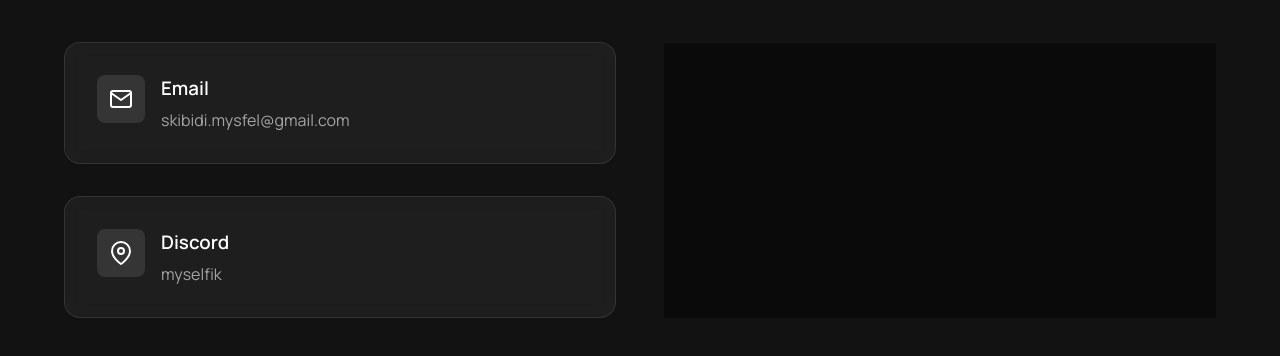
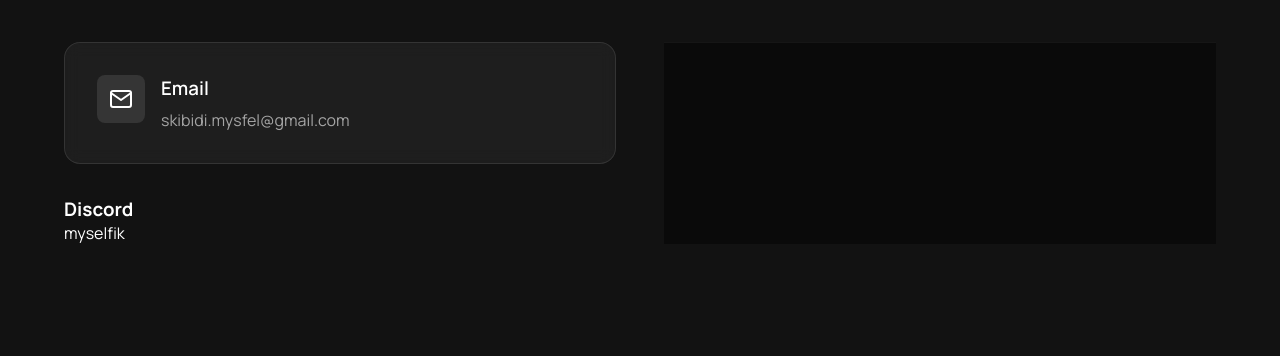
Before and after one commit to skibidimysfel/portfolio, a plain HTML site: page contact.html in a window 1280 px wide. Shown: the part 210-566 px from the top of the page. Drawn offline with Linux system fonts and the light colour scheme.

Commit message:
Update contact.html

```diff
--- a/contact.html
+++ b/contact.html
@@ -58,12 +58,8 @@
               <p>skibidi.mysfel@gmail.com</p>
             </div>
           </div>
-          <div class="info-card">
-            <div class="info-icon">
-              <svg width="24" height="24" viewBox="0 0 24 24" fill="none" stroke="currentColor">
-                <path d="M21 10c0 7-9 13-9 13s-9-6-9-13a9 9 0 0 1 18 0z" stroke-width="2" stroke-linecap="round" stroke-linejoin="round"/>
-                <circle cx="12" cy="10" r="3" stroke-width="2" stroke-linecap="round" stroke-linejoin="round"/>
-              </svg>
+          <div>
+            <div>
             </div>
             <div>
               <h3>Discord</h3>
```
